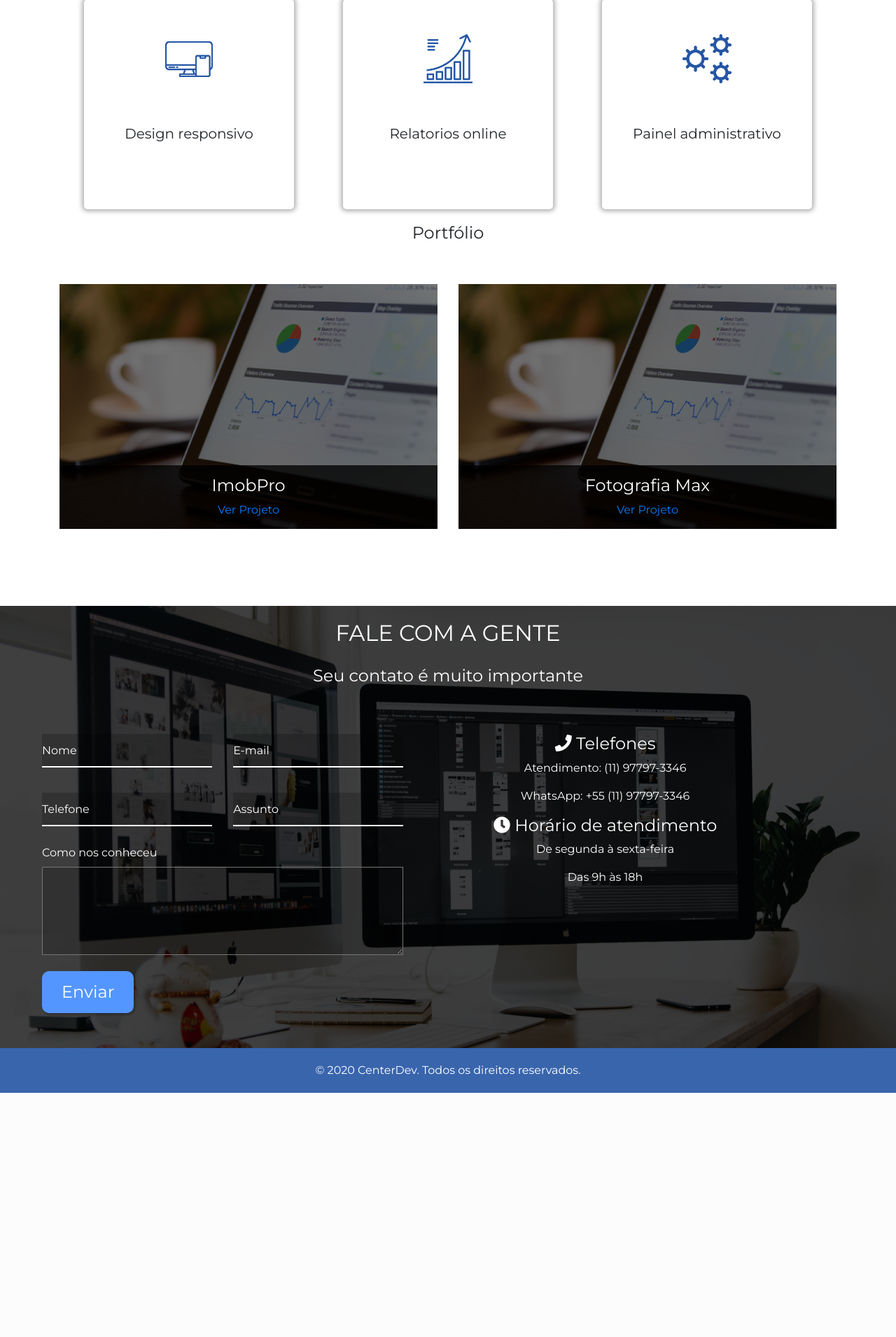
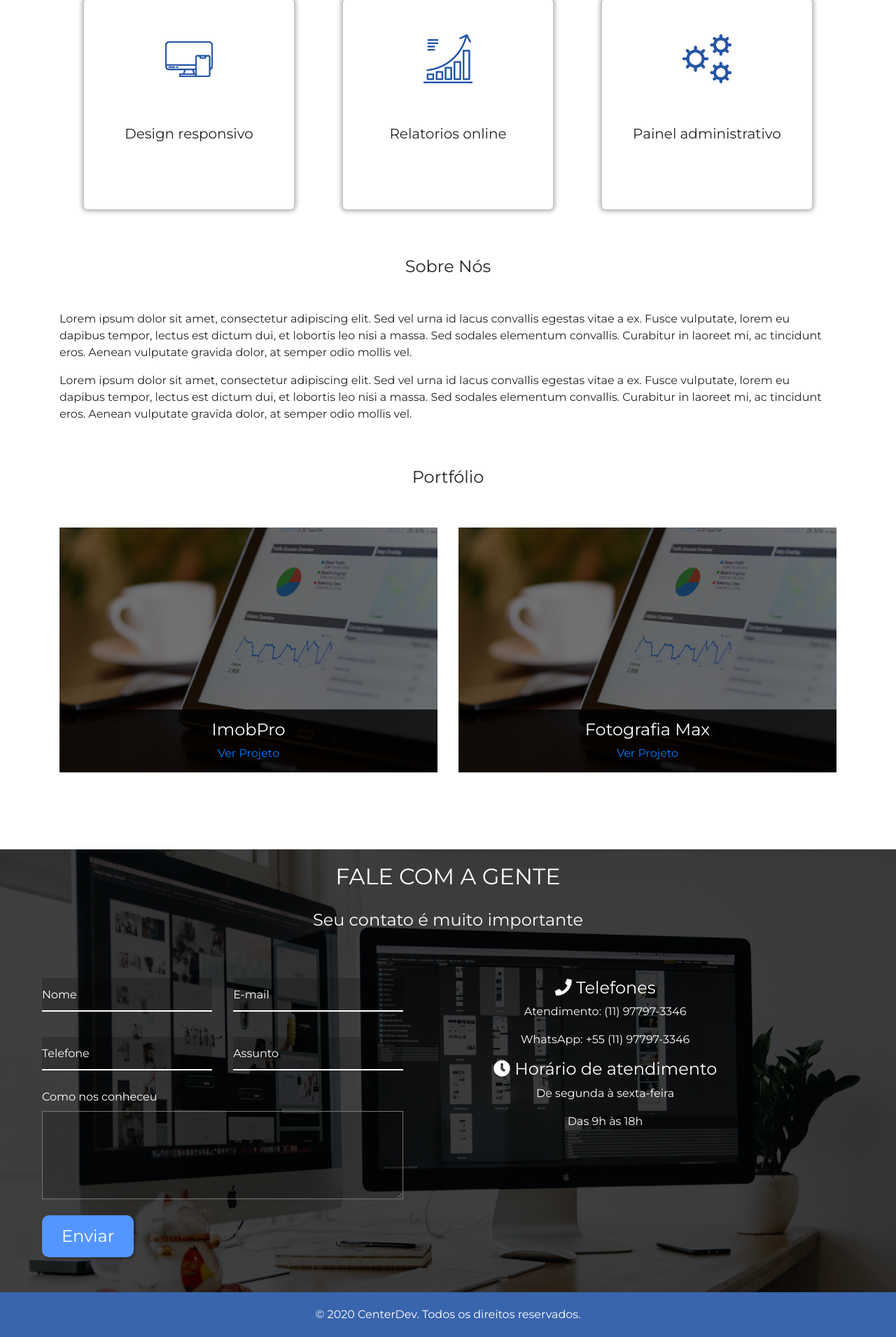
Before and after one commit to FrontDevWork/Center-Dev, a PHP site: page / in a window 1280 px wide. Shown: the part 1008-2919 px from the top of the page at 70% size. Before the commit the page ends 2570 px from the top, so only its background shows below. Run offline with PHP 8.4, Linux system fonts and the light colour scheme.

Commit message:
sessao sobre nos

```diff
--- a/header.php
+++ b/header.php
@@ -53,9 +53,9 @@
                         </ul>
 
                         <ul class="float-right">
-                            <li id="menu-products"><a href="#">Serviços</a></li>
-                            <li><a href="#">Portfólio</a></li>
-                            <li><a href="#">Fale conosco</a></li>
+                            <li id="menu-products"><a href="#servicos">Serviços</a></li>
+                            <li><a href="#portfolio">Portfólio</a></li>
+                            <li><a href="#contato">Fale conosco</a></li>
                         </ul>
                     </div>
                     <div id="btn-toggle-menu">
--- a/index.php
+++ b/index.php
@@ -21,7 +21,7 @@
 
 </section>
 
-<div class="container-fluid">
+<div class="container-fluid" id="servicos">
     <div class="row">
         <div class="col-sm-12">
             <h4 class="text-center mb-5">Serviços</h4>
@@ -106,15 +106,40 @@
             </div>
         </div>
     </div>
-
-
 </div>
 
-<div class="portfolio">
+<div class="sobre-nos" id="sobre-nos">
+    <div class="container">
+        <div class="row ">
+            <div class="col-sm-12">
+                <h4 class="text-center m-5">Sobre Nós</h4>
+            </div>
+        </div>
+        <div class="row">
+            <div class="col-sm-12">
+                <p>Lorem ipsum dolor sit amet, consectetur adipiscing elit. Sed vel urna id lacus convallis egestas
+                    vitae a
+                    ex. Fusce vulputate, lorem eu dapibus tempor, lectus est dictum dui, et lobortis leo nisi a massa.
+                    Sed
+                    sodales elementum convallis. Curabitur in laoreet mi, ac tincidunt eros. Aenean vulputate gravida
+                    dolor,
+                    at semper odio mollis vel.</p>
+                <p>Lorem ipsum dolor sit amet, consectetur adipiscing elit. Sed vel urna id lacus convallis egestas
+                    vitae a
+                    ex. Fusce vulputate, lorem eu dapibus tempor, lectus est dictum dui, et lobortis leo nisi a massa.
+                    Sed
+                    sodales elementum convallis. Curabitur in laoreet mi, ac tincidunt eros. Aenean vulputate gravida
+                    dolor,
+                    at semper odio mollis vel.</p>
+            </div>
+        </div>
+    </div>
+</div>
+<div class="portfolio" id="portfolio">
     <div class="container">
         <div class="row">
             <div class="col-sm-12">
-                <h4 class="text-center mb-5">Portfólio</h4>
+                <h4 class="text-center m-5">Portfólio</h4>
             </div>
         </div>
         <div class="row">
@@ -139,7 +164,7 @@
         </div>
     </div>
 </div>
-<section class="box-contato">
+<section class="box-contato" id="contato">
 
     <div class="container-fluid">
 
```
Also changed, not shown: css/style.css (+1 -11 lines).
